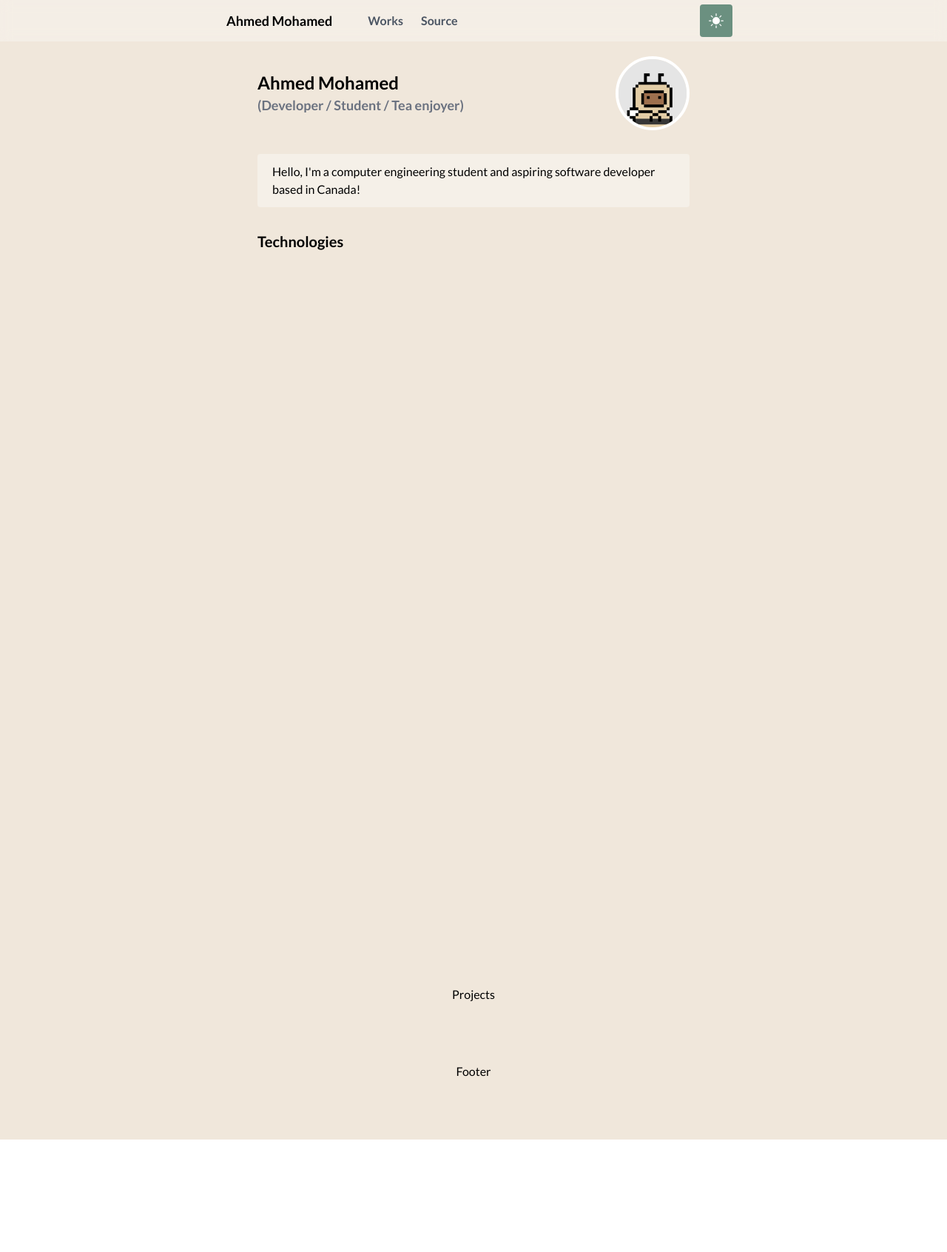
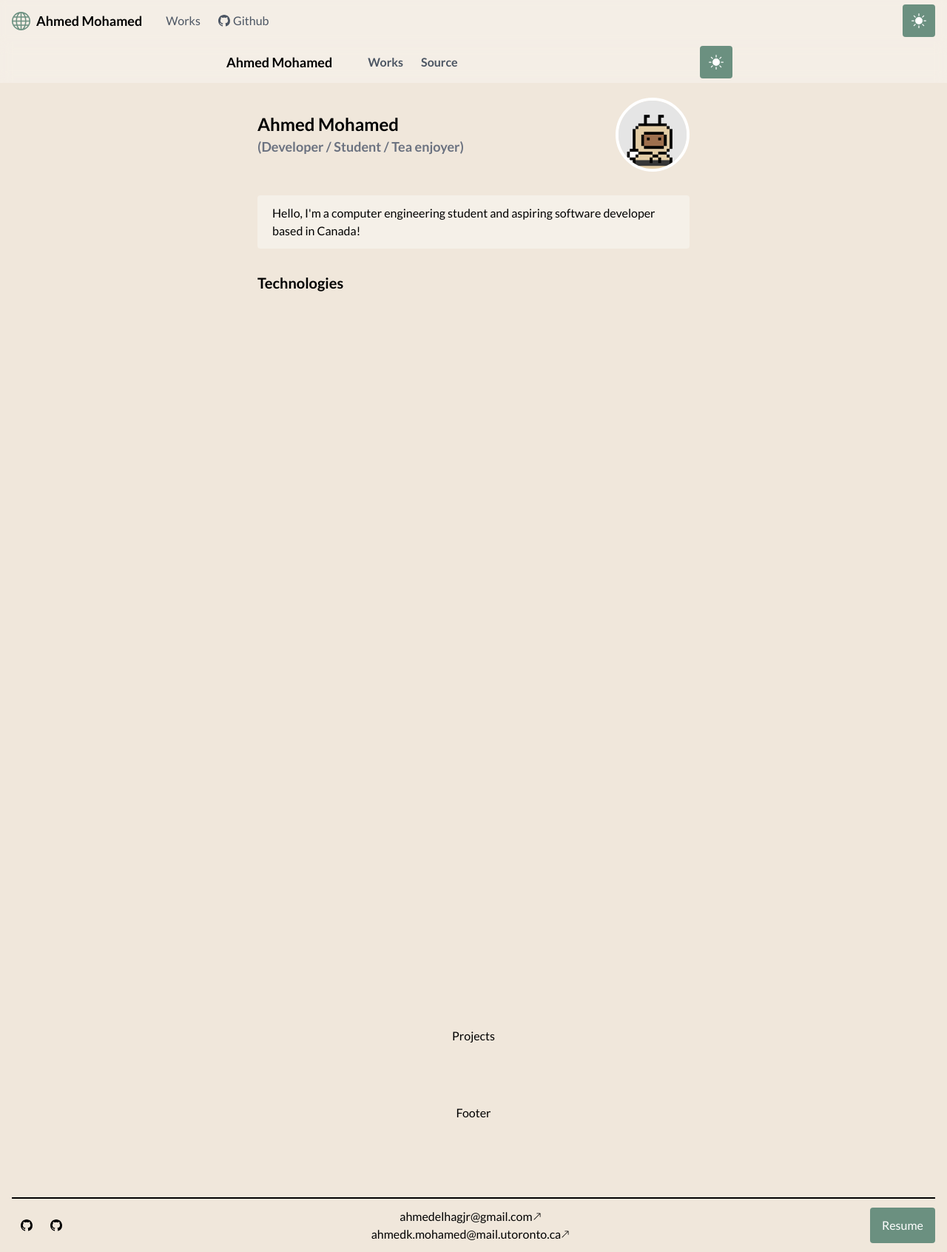
Before and after one commit to Ahmed-Labs/portfolio-website, a Next.js app: page / in a window 1280 px wide. Shown: the whole page at 74% size. Before the commit the page ends 1540 px from the top, so only its background shows below. Built offline with nearby package versions, Linux system fonts and the light colour scheme.

Commit message:
create navbar, footer, and persistent layout

```diff
--- /dev/null
+++ b/components/footer.js
@@ -0,0 +1,47 @@
+import React from "react";
+import Link from "next/link";
+import { BsGithub, BsArrowUpRight } from "react-icons/bs";
+function Footer() {
+  return (
+    <div className="absolute bottom-0 left-0 right-0 mt-10 mx-4">
+      <div className=" border-t-2 border-t-black py-3 flex items-center flex-col md:flex-row">
+        <div className="md:mr-auto flex flex-row">
+          <div className="flex items-center m-3">
+            <Link href="https://github.com/Ahmed-Labs" target="_blank">
+              <BsGithub />
+            </Link>
+          </div>
+
+          <div className="flex items-center m-3">
+            <Link href="https://github.com/Ahmed-Labs" target="_blank">
+              <BsGithub />
+            </Link>
+          </div>
+        </div>
+        <div className="md:mx-auto flex flex-col items-center">
+          <p className="flex">
+            ahmedelhagjr@gmail.com{" "}
+            <span className="flex items-center">
+              <BsArrowUpRight size={12} />
+            </span>
+          </p>
+          <p className="flex">
+            ahmedk.mohamed@mail.utoronto.ca{" "}
+            <span className="flex items-center">
+              <BsArrowUpRight size={12} />
+            </span>
+          </p>
+        </div>
+        <div className="md:ml-auto">
+          <Link href="/resume">
+            <div className="my-3 md:my-0 py-3 px-4 bg-indigo-500 rounded text-white">
+              Resume
+            </div>
+          </Link>
+        </div>
+      </div>
+    </div>
+  );
+}
+
+export default Footer;
--- /dev/null
+++ b/components/layout.js
@@ -0,0 +1,16 @@
+import React from "react";
+import Navbar from "./navbar";
+import Footer from "./footer";
+
+
+function Layout({ children }) {
+  return (
+    <div className="relative font-Lato min-w-full min-h-screen bg-beige-500">
+      <Navbar />
+      <main className="pb-[250px] md:pb-24">{children}</main>
+      <Footer />
+    </div>
+  );
+}
+
+export default Layout;
--- /dev/null
+++ b/components/navbar.js
@@ -0,0 +1,39 @@
+import React from "react";
+import { BsFillSunFill, BsGithub, BsGlobe } from "react-icons/bs";
+import Link from "next/link";
+
+function Navbar() {
+  return (
+    <div className="sticky z-10 top-0 left-0 right-0 backdrop-blur-sm bg-white/30">
+      <div className="flex items-center mx-4 py-1">
+        <Link href="/">
+          <div className="flex items-center">
+            <div className="text-indigo-500"><BsGlobe size={25}/></div>
+            <div className="font-bold text-sm leading-[15px] md:text-lg ml-2">Ahmed Mohamed</div>
+          </div>
+        </Link>
+
+        <div className="ml-5">
+          <ul className="flex text-gray-600">
+            <li className="p-3">
+              <Link href="/projects">Works</Link>
+            </li>
+            <li className="p-3">
+              <Link href="https://github.com/Ahmed-Labs" target="_blank">
+                <div className="flex items-center">
+                  <BsGithub />
+                  <span className="px-1">Github</span>
+                </div>
+              </Link>
+            </li>
+          </ul>
+        </div>
+        <div className="text-white bg-indigo-500 p-3 text-xl font-bold rounded ml-auto">
+          <BsFillSunFill />
+        </div>
+      </div>
+    </div>
+  );
+}
+
+export default Navbar;
--- a/pages/_app.js
+++ b/pages/_app.js
@@ -1,7 +1,12 @@
-import '../styles/globals.css'
+import "../styles/globals.css";
+import Layout from "../components/layout";
 
 function MyApp({ Component, pageProps }) {
-  return <Component {...pageProps} />
+  return (
+    <Layout>
+      <Component {...pageProps} />
+    </Layout>
+  );
 }
 
-export default MyApp
+export default MyApp;
```
